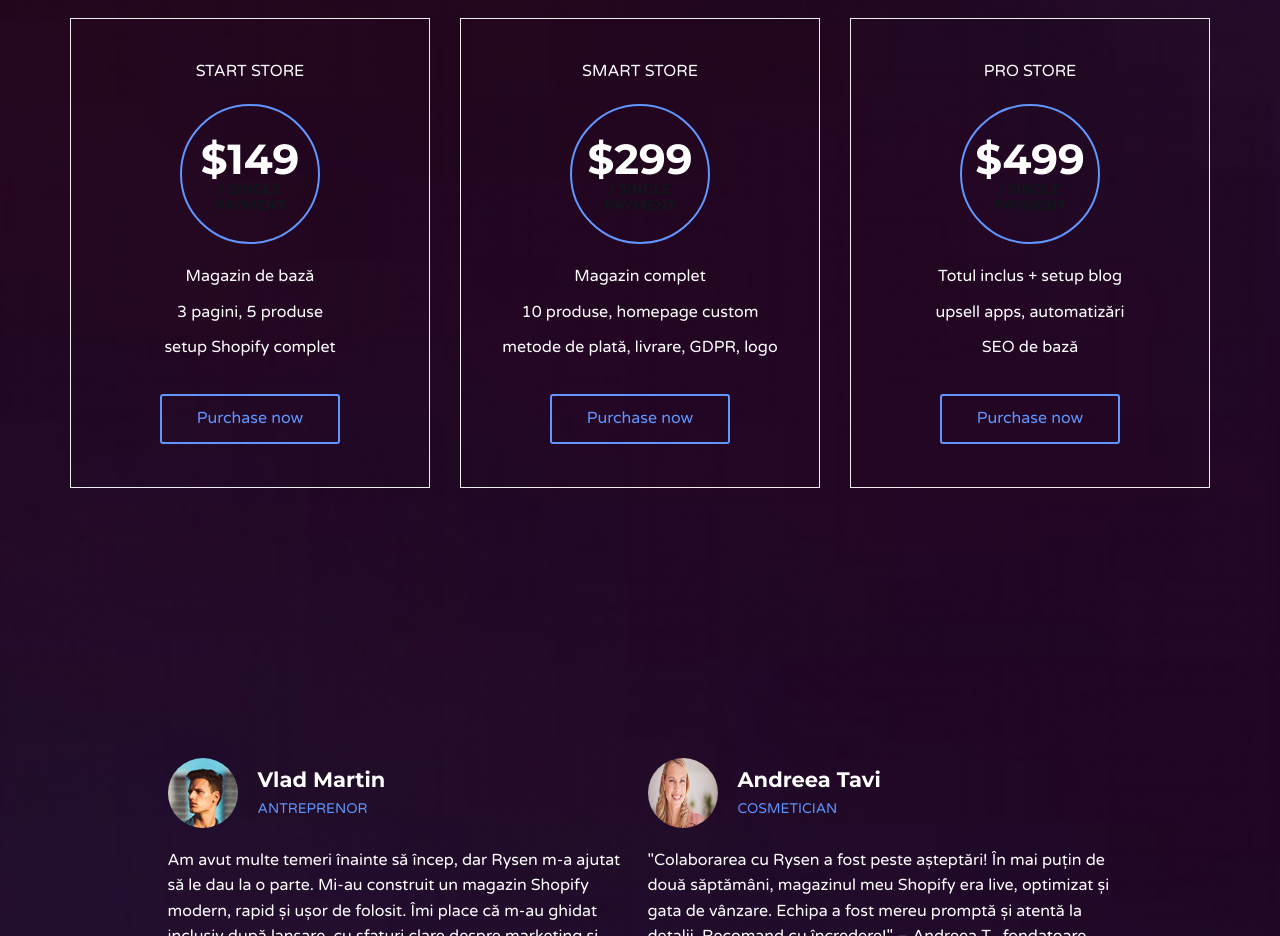
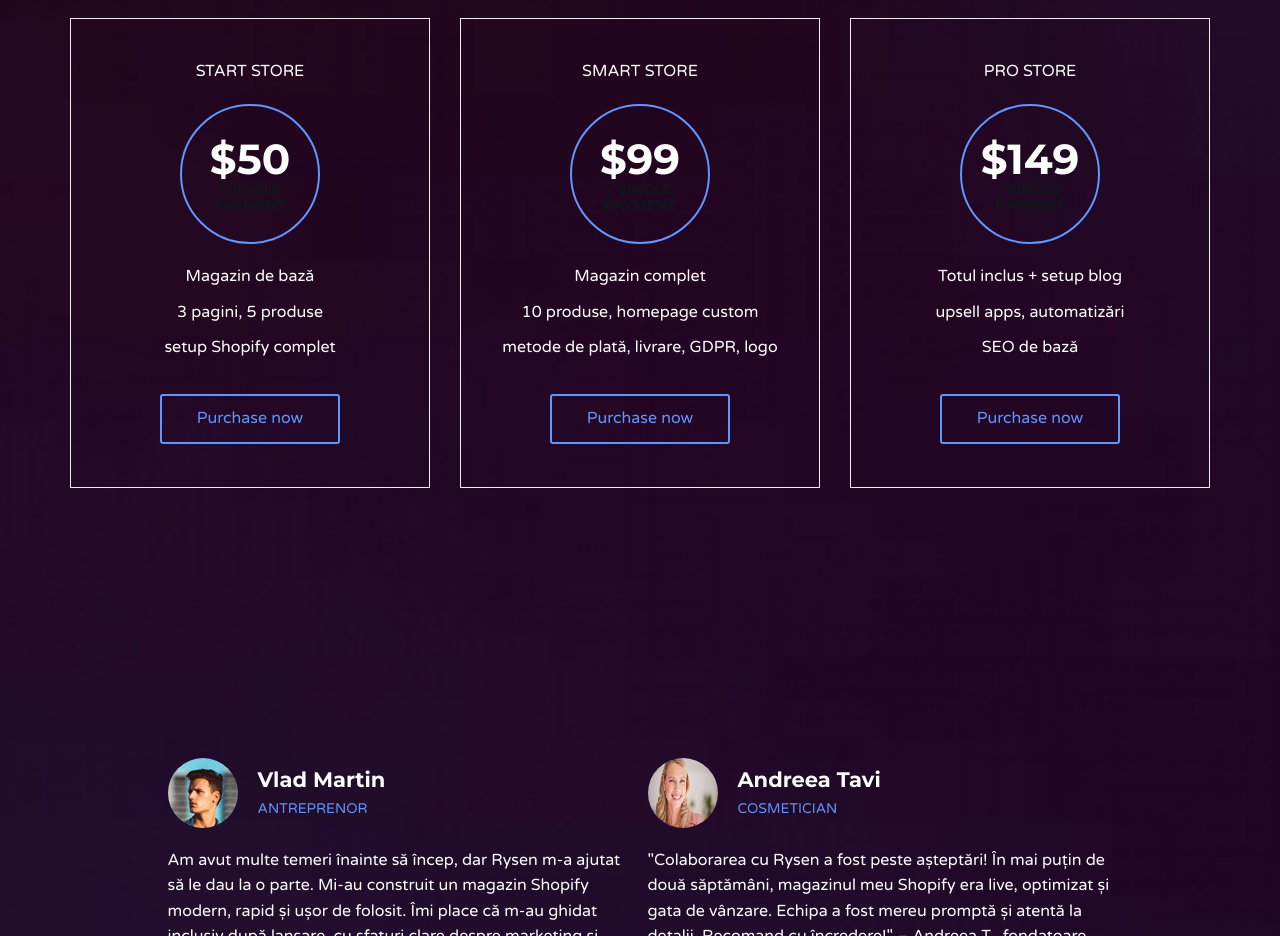
Before and after one commit to MaryoADV/transparent-portfolio, a plain HTML site: page index.html in a window 1280 px wide. Shown: the part 5104-6040 px from the top of the page. Drawn offline with Linux system fonts and the light colour scheme.

Commit message:
Update index.html

```diff
--- a/index.html
+++ b/index.html
@@ -501,7 +501,7 @@ Personalizăm totul</p>
 						<div class="price-head">
 							<span class="price-title">Start Store</span>
 							<div class="price">
-								<h3>$149<span class="duration">/ single payment</span></h3>
+								<h3>$50<span class="duration">/ single payment</span></h3>
 							</div>
 						</div>
 						<ul class="price-content">
@@ -528,7 +528,7 @@ Personalizăm totul</p>
 						<div class="price-head">
 							<span class="price-title">Smart Store</span>
 							<div class="price">
-								<h3>$299<span class="duration">/ single payment</span></h3>
+								<h3>$99<span class="duration">/ single payment</span></h3>
 							</div>
 						</div>
 						<ul class="price-content">
@@ -555,7 +555,7 @@ Personalizăm totul</p>
 						<div class="price-head">
 							<span class="price-title">Pro Store</span>
 							<div class="price">
-								<h3>$499<span class="duration">/ single payment</span></h3>
+								<h3>$149<span class="duration">/ single payment</span></h3>
 							</div>
 						</div>
 						<ul class="price-content">
```
